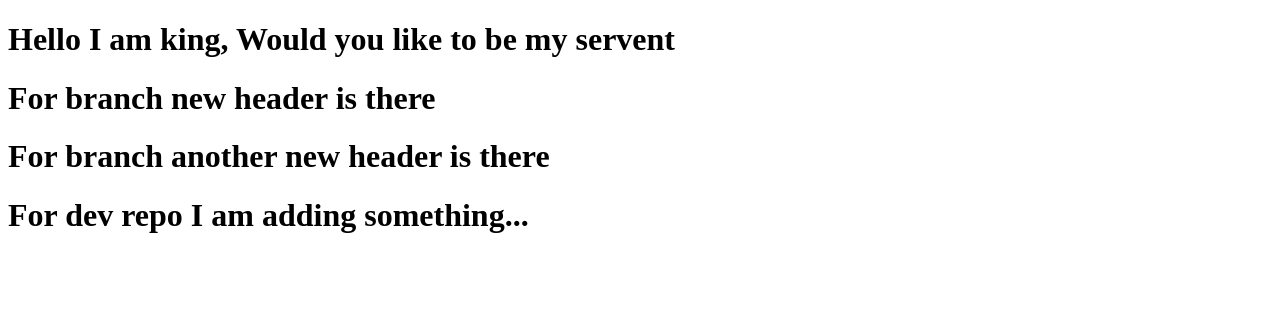
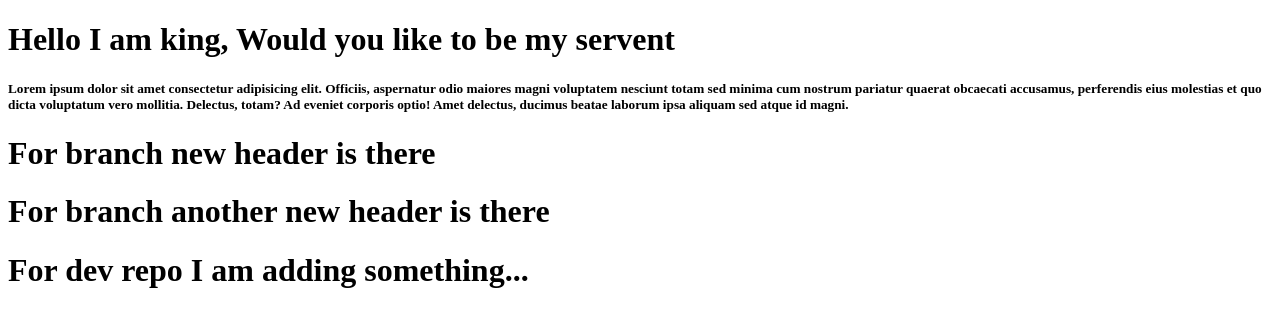
Before and after one commit to roshanwagh13/GitLearnRepo, a plain HTML site: page index.html in a window 1280 px wide. Drawn offline with Linux system fonts and the light colour scheme.

Commit message:
commit for dev

```diff
--- a/index.html
+++ b/index.html
@@ -9,6 +9,11 @@
 
 <body>
     <h1>Hello I am king, Would you like to be my servent </h1>
+    <h5>Lorem ipsum dolor sit amet consectetur adipisicing elit. Officiis, aspernatur odio maiores magni voluptatem
+        nesciunt totam sed minima cum nostrum pariatur quaerat obcaecati accusamus, perferendis eius molestias et quo
+        dicta voluptatum vero mollitia. Delectus, totam? Ad eveniet corporis optio! Amet delectus, ducimus beatae
+        laborum ipsa aliquam sed atque id magni.</h5>
+
     <h1>
         For branch new header is there
     </h1>
```
Also changed, not shown: index2.html (+4 -0 lines).
